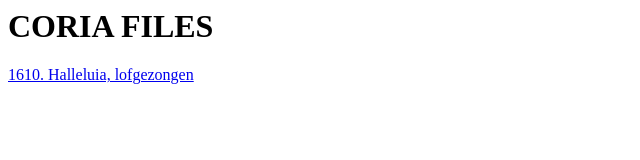
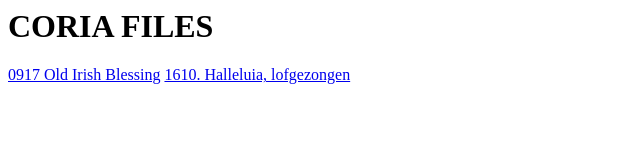
Before and after one commit to BartOsmap/BartOsmap, a plain HTML site: page index.html in a window 1280 px wide. Shown: the whole page, without its empty margins (0-640 px from the left). Drawn offline with Linux system fonts and the light colour scheme.

Commit message:
Update index.html

```diff
--- a/index.html
+++ b/index.html
@@ -1,2 +1,3 @@
 <H1> CORIA FILES </H1>
+<a href=./0917_OldIrishBlessing.html> 0917 Old Irish Blessing</a>
 <a href=./1610_lofgezongen.html> 1610. Halleluia, lofgezongen</a>
```
